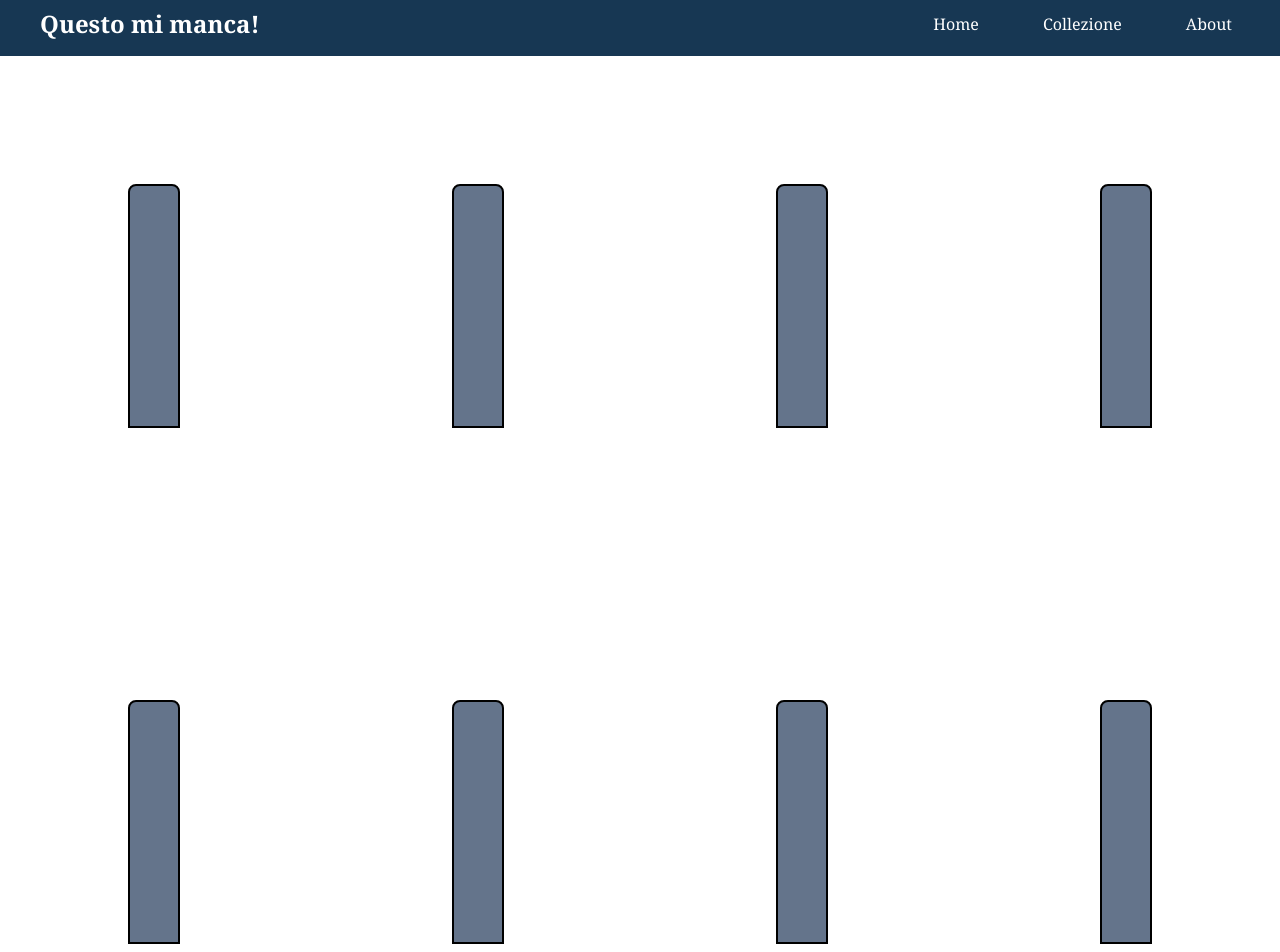
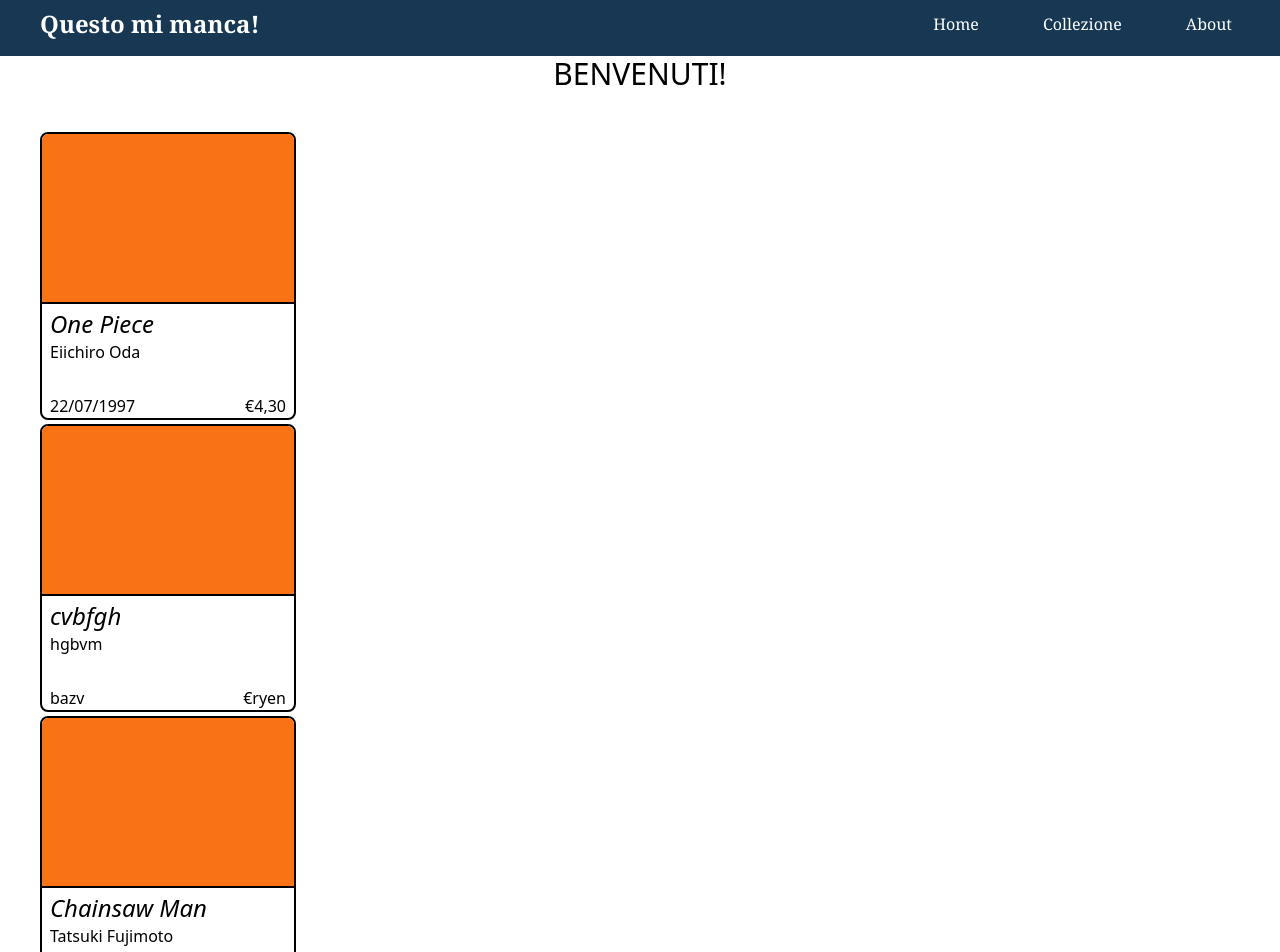
Before and after one commit to Laggatraz/Questo-mi-manca, a SvelteKit app: page / in a window 1280 px wide. Shown: the top 952 px of the page. Built offline with nearby package versions, Linux system fonts and the light colour scheme.

Commit message:
grazie beyonce

```diff
--- /dev/null
+++ b/src/lib/CardManga.svelte
@@ -0,0 +1,22 @@
+<script lang="ts">
+	export var titolo: string = 'One Piece';
+	export var autore: string = 'Eiichiro Oda';
+	export var prezzo: string = '4,30';
+	export var data: string = '22/07/1997';
+</script>
+
+<main class="pb-1">
+	<div class="h-72 w-64 border-2 border-black rounded-lg flex flex-col overflow-hidden">
+		<div class="bg-orange-500 h-[60%] border-b-2 border-black"></div>
+		<div class="px-2 pt-1 flex flex-col justify-between h-[40%]">
+			<div>
+				<p class="text-2xl italic">{titolo}</p>
+				<p>{autore}</p>
+			</div>
+			<div class="flex justify-between">
+				<p>{data}</p>
+				<p>€{prezzo}</p>
+			</div>
+		</div>
+	</div>
+</main>
--- a/src/routes/+page.svelte
+++ b/src/routes/+page.svelte
@@ -1,10 +1,26 @@
-<div class="grid grid-cols-4 gap-4">
-	<div class="m-32 border-2 border-black bg-slate-500 bg-auto pb-60 rounded-t-lg"></div>
-	<div class="m-32 border-2 border-black bg-slate-500 bg-auto pb-60 rounded-t-lg"></div>
-	<div class="m-32 border-2 border-black bg-slate-500 bg-auto pb-60 rounded-t-lg"></div>
-	<div class="m-32 border-2 border-black bg-slate-500 bg-auto pb-60 rounded-t-lg"></div>
-	<div class="m-32 border-2 border-black bg-slate-500 bg-auto pb-60 rounded-t-lg"></div>
-	<div class="m-32 border-2 border-black bg-slate-500 bg-auto pb-60 rounded-t-lg"></div>
-	<div class="m-32 border-2 border-black bg-slate-500 bg-auto pb-60 rounded-t-lg"></div>
-	<div class="m-32 border-2 border-black bg-slate-500 bg-auto pb-60 rounded-t-lg"></div>
+<script lang="ts">
+	import CardManga from '$lib/CardManga.svelte';
+	var mangas = [
+		{ titolo: 'One Piece', autore: 'Eiichiro Oda', data: '22/07/1997', prezzo: '4,30' },
+		{ titolo: 'cvbfgh', autore: 'hgbvm', data: 'bazv', prezzo: 'ryen' },
+		{ titolo: 'Chainsaw Man', autore: 'Tatsuki Fujimoto', data: '"04/03/2019', prezzo: '5,20' }
+	];
+</script>
+
+<h1 class="text-3xl text-center uppercase">Benvenuti!</h1>
+
+<div class="p-10">
+	{#each mangas as manga}
+		<CardManga
+			titolo={manga.titolo}
+			autore={manga.autore}
+			data={manga.data}
+			prezzo={manga.prezzo}
+		/>
+	{/each}
 </div>
+<!--
+Compiti: Aggiungere copertine manga
+         mettere tutto in una griglia
+		 creare una pagina descrizione del manga
+		 -->
```
Also changed, not shown: src/lib/CradManga.svelte (deleted).
